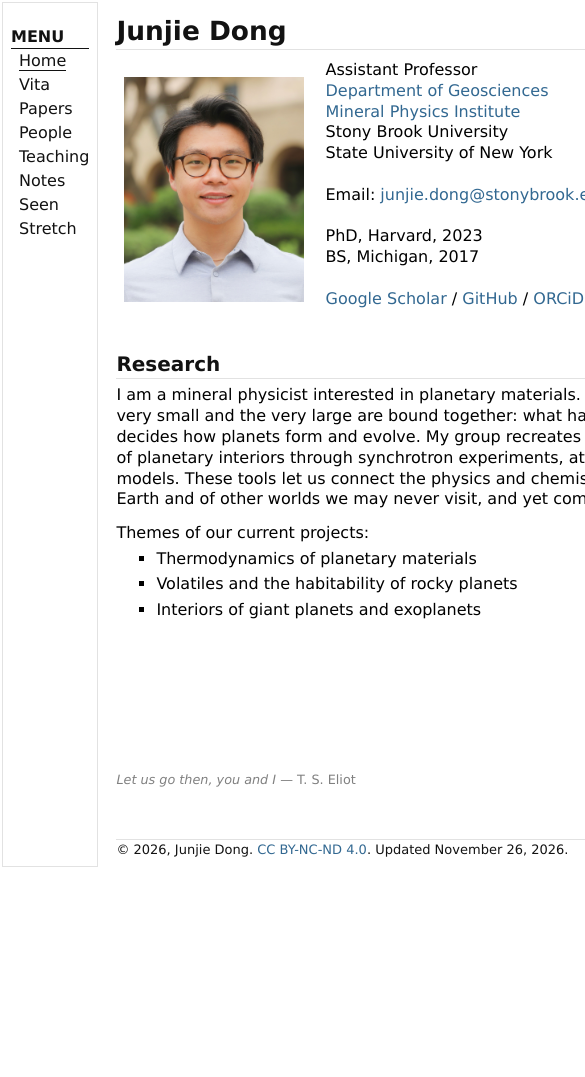
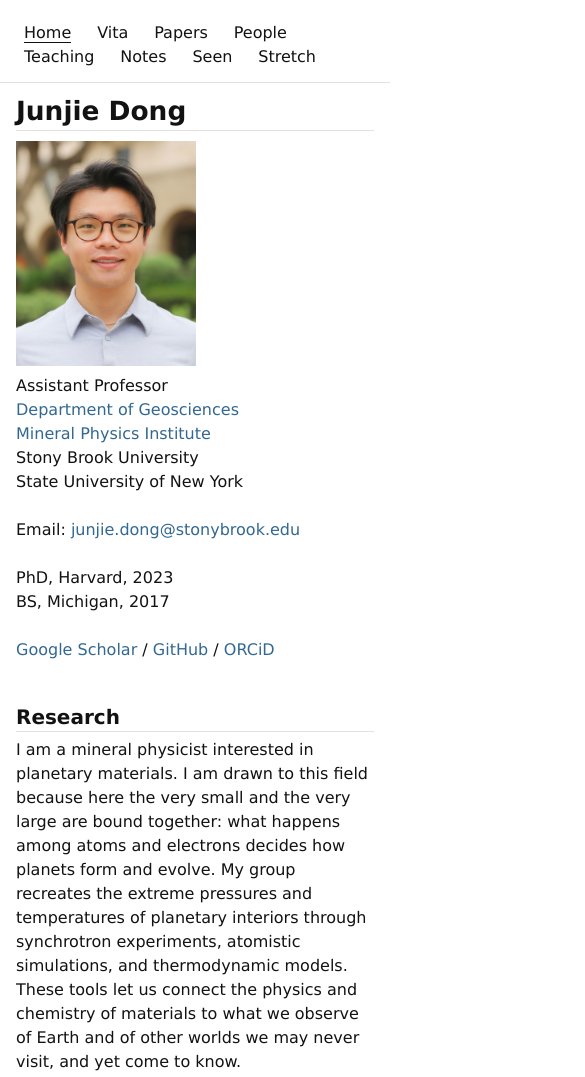
Before and after one commit to dong2j/dong2j.github.io, a plain HTML site: page index.html in a window 390 px wide. Shown: the top 1077 px of the page, 585 px wide, since content can reach past the window. Before the commit the page ends 877 px from the top, so only its background shows below. Drawn offline with Linux system fonts and the light colour scheme.

Commit message:
minor style changes

```diff
--- /dev/null
+++ b/archived/jemdoc20261126.css
@@ -0,0 +1,400 @@
+@import url('https://fonts.googleapis.com/css2?family=Libre+Franklin:wght@400;500;600;700&display=swap');
+
+/* jemdoc CSS — NYTimes color palette (4 colors)
+   #ffffff  white     — all backgrounds
+   #e2e2e2  gray      — hairlines, borders
+   #121212  ink       — text, headings, strong rules
+   #326891  NYT blue  — links
+*/
+
+table#tlayout {
+	border: none;
+	border-collapse: separate;
+	background: #ffffff;
+}
+
+body {
+    background: #ffffff;
+    font-family: "Geneva", "Libre Franklin", "Helvetica Neue", Arial, sans-serif;
+    padding-bottom: 8px;
+    margin: 0;
+}
+
+#layout-menu {
+	background: #ffffff;
+	border: 1px solid #e2e2e2;
+	padding-top: 0.5em;
+	padding-left: 8px;
+	padding-right: 8px;
+	font-size: 1.0em;
+	width: auto;
+	white-space: nowrap;
+	text-align: left;
+	vertical-align: top;
+}
+
+#layout-menu td {
+	background: #ffffff;
+	vertical-align: top;
+}
+
+#layout-content {
+	padding-top: 1.3em;
+	padding-left: 1.0em;
+	padding-right: 1.0em;
+	border: none;
+	background: #ffffff;
+	text-align: left;
+	vertical-align: top;
+	min-width: 800px;
+	width: 800px;
+}
+
+#layout-menu a {
+	line-height: 1.5em;
+	margin-left: 0.5em;
+}
+
+tt {
+	background: #ffffff;
+}
+
+pre, tt {
+	font-size: 90%;
+	font-family: monaco, monospace;
+}
+
+a, a > tt {
+	color: #326891;
+	text-decoration: none;
+}
+
+a:hover {
+	border-bottom: 1px #326891 dotted;
+}
+
+#layout-menu a.current:link, #layout-menu a.current:visited {
+	color: #121212;
+	border-bottom: 1px #121212 solid;
+}
+#layout-menu a:link, #layout-menu a:visited, #layout-menu a:hover {
+	color: #121212;
+	text-decoration: none;
+}
+#layout-menu a:hover {
+	text-decoration: none;
+}
+
+div.menu-category {
+	border-bottom: 1px solid #121212;
+	margin-top: 0.8em;
+	padding-top: 0.2em;
+	padding-bottom: 0.1em;
+	font-weight: bold;
+	color: #121212;
+}
+
+div.menu-item {
+	padding-left: 16px;
+	text-indent: -16px;
+}
+
+div#toptitle {
+	padding-bottom: 0.2em;
+	margin-bottom: 1.5em;
+	border-bottom: 3px double #121212;
+}
+
+/* Reduce space if we begin the page with a title. */
+div#toptitle + h2, div#toptitle + h3 {
+	margin-top: -0.7em;
+}
+
+div#subtitle {
+	margin-top: 0.0em;
+	margin-bottom: 0.0em;
+	padding-top: 0em;
+	padding-bottom: 0.1em;
+}
+
+em {
+	font-style: italic;
+}
+
+strong {
+	font-weight: bold;
+}
+
+
+h1, h2, h3 {
+	color: #121212;
+	margin-top: 0.7em;
+	margin-bottom: 0.3em;
+	padding-bottom: 0.2em;
+	line-height: 1.0;
+	padding-top: 0.5em;
+	border-bottom: 1px solid #e2e2e2;
+}
+
+h1 {
+	font-size: 165%;
+}
+
+h2 {
+	padding-top: 0.8em;
+	font-size: 125%;
+}
+
+h2 + h3 {
+	padding-top: 0.2em;
+}
+
+h3 {
+	font-size: 110%;
+	border-bottom: none;
+	color: #121212;
+}
+
+p {
+	margin-top: 0.0em;
+	margin-bottom: 0.8em;
+	padding: 0;
+	line-height: 1.3;
+}
+
+pre {
+	padding: 0;
+	margin: 0;
+}
+
+div#footer {
+	font-size: small;
+	border-top: 1px solid #e2e2e2;
+	padding-top: 0.1em;
+	margin-top: 4.0em;
+	color: #121212;
+}
+
+div#footer a {
+	color: #326891; /* footer links in the site's link blue */
+}
+
+div#footer-text {
+	float: left;
+	padding-bottom: 8px;
+}
+
+ul, ol, dl {
+	margin-top: 0.2em;
+	padding-top: 0;
+	margin-bottom: 0.8em;
+}
+
+dt {
+	margin-top: 0.5em;
+	margin-bottom: 0;
+}
+
+dl {
+	margin-left: 20px;
+}
+
+dd {
+	color: #121212;
+}
+
+dd > *:first-child {
+	margin-top: 0;
+}
+
+ul {
+	list-style-position: outside;
+	list-style-type: square;
+}
+
+p + ul, p + ol {
+	margin-top: -0.5em;
+}
+
+li ul, li ol {
+	margin-top: -0.3em;
+}
+
+ol {
+	list-style-position: outside;
+	list-style-type: decimal;
+}
+
+li p, dd p {
+	margin-bottom: 0.3em;
+}
+
+ol {
+	list-style: none;
+	counter-reset: item;
+	padding-left: 2em;
+}
+
+ol li {
+	counter-increment: item;
+	position: relative;
+}
+
+ol li::before {
+	content: counter(item) ".";
+	position: absolute;
+	left: -2em;
+	color: #121212;
+	font-weight: bold;
+}
+
+
+ol ol {
+	list-style-type: lower-alpha;
+}
+
+ol ol ol {
+	list-style-type: lower-roman;
+}
+
+p + div.codeblock {
+	margin-top: -0.6em;
+}
+
+div.codeblock, div.infoblock {
+	margin-right: 0%;
+	margin-top: 1.2em;
+	margin-bottom: 1.3em;
+}
+
+div.blocktitle {
+	font-weight: bold;
+	color: #121212;
+	margin-top: 1.2em;
+	margin-bottom: 0.1em;
+}
+
+div.blockcontent {
+	border: 1px solid #e2e2e2;
+	padding: 0.3em 0.5em;
+}
+
+div.infoblock > div.blockcontent {
+	background: #ffffff;
+}
+
+div.blockcontent p + ul, div.blockcontent p + ol {
+	margin-top: 0.4em;
+}
+
+div.infoblock p {
+	margin-bottom: 0em;
+}
+
+div.infoblock li p, div.infoblock dd p {
+	margin-bottom: 0.5em;
+}
+
+div.infoblock p + p {
+	margin-top: 0.8em;
+}
+
+div.codeblock > div.blockcontent {
+	background: #ffffff;
+}
+
+span.pycommand {
+	color: #2c3a00;
+}
+
+span.statement {
+	color: #3a5c00;
+}
+span.builtin {
+	color: #2c3a5c;
+}
+span.special {
+	color: #7a3a00;
+}
+span.operator {
+	color: #5c3a00;
+}
+span.error {
+	color: #7a2020;
+}
+span.comment, span.comment > *, span.string, span.string > * {
+	color: #888888;
+}
+
+@media print {
+	#layout-menu {
+		display: none;
+	}
+
+}
+
+#fwtitle {
+	margin: 2px;
+}
+
+#fwtitle #toptitle {
+	padding-left: 0.5em;
+	margin-bottom: 0.5em;
+}
+
+#layout-content h1:first-child, #layout-content h2:first-child, #layout-content h3:first-child {
+	margin-top: -0.7em;
+}
+
+div#toptitle h1, #layout-content div#toptitle h1 {
+	margin-bottom: 0.0em;
+	padding-bottom: 0.1em;
+	padding-top: 0;
+	margin-top: 0.5em;
+	border-bottom: none;
+}
+
+img.eq {
+	padding: 0;
+	padding-left: 0.1em;
+	padding-right: 0.1em;
+	margin: 0;
+}
+
+img.eqwl {
+	padding-left: 2em;
+	padding-top: 0.6em;
+	padding-bottom: 0.2em;
+	margin: 0;
+}
+
+table {
+	border: 2px solid #121212;
+	border-collapse: collapse;
+}
+
+td {
+	padding: 2px;
+	padding-left: 0.5em;
+	padding-right: 0.5em;
+	text-align: center;
+	border: 1px solid #e2e2e2;
+}
+
+table + table {
+	margin-top: 1em;
+}
+
+tr.heading {
+	font-weight: bold;
+	border-bottom: 2px solid #121212;
+}
+
+img {
+	border: none;
+}
+
+table.imgtable, table.imgtable td {
+	border: none;
+	text-align: left;
+}
--- a/index.html
+++ b/index.html
@@ -26,7 +26,6 @@
 <table summary="Table for page layout." id="tlayout">
 <tr valign="top">
 <td id="layout-menu">
-<div class="menu-category">MENU</div>
 <div class="menu-item"><a href="index.html" class="current">Home</a></div>
 <div class="menu-item"><a href="vita.html">Vita</a></div>
 <div class="menu-item"><a href="papers.html">Papers</a></div>
--- a/jemdoc.css
+++ b/jemdoc.css
@@ -1,3 +1,7 @@
+/* Hallmark · checked: 2026-11-26 · genre: editorial (inferred: academic homepage)
+ * floor: 0 FAIL · fixed: 8 (4, 6, 26b, 48, 7a, F3, F16, phone width) · structural: 0 printed
+ * surface: absolute · built: the project · redesign: polish · v2.0.0 */
+/* Hallmark · waive 7b · paper token is pure white on purpose · the NYT newsprint palette this site follows is white paper, ink and one blue */
 @import url('https://fonts.googleapis.com/css2?family=Libre+Franklin:wght@400;500;600;700&display=swap');
 
 /* jemdoc CSS — NYTimes color palette (4 colors)
@@ -7,25 +11,46 @@
    #326891  NYT blue  — links
 */
 
+:root {
+	--paper: #ffffff;
+	--rule:  #e2e2e2;
+	--ink:   #121212;
+	--link:  #326891;
+	--muted: #6b6b6b;   /* code comments only (5.3:1 on white) */
+	--select: #dbe6ef;  /* NYT blue, washed: text selection */
+	--sans: "Geneva", "Libre Franklin", "Helvetica Neue", Arial, sans-serif;   /* Geneva on Macs on purpose; Libre Franklin everywhere else */
+	--mono: monaco, Menlo, Consolas, monospace;
+}
+
+html, body {
+	overflow-x: clip;
+}
+
+::selection {
+	background: var(--select);
+}
+
 table#tlayout {
 	border: none;
 	border-collapse: separate;
-	background: #ffffff;
+	background: var(--paper);
 }
 
 body {
-    background: #ffffff;
-    font-family: "Geneva", "Libre Franklin", "Helvetica Neue", Arial, sans-serif;
+    background: var(--paper);
+    font-family: var(--sans);
+    color: var(--ink);
     padding-bottom: 8px;
     margin: 0;
 }
 
 #layout-menu {
-	background: #ffffff;
-	border: 1px solid #e2e2e2;
-	padding-top: 0.5em;
-	padding-left: 8px;
-	padding-right: 8px;
+	background: var(--paper);
+	border: none;
+	border-right: 1px solid var(--rule);
+	padding-top: 1.3em;
+	padding-left: 16px;
+	padding-right: 20px;
 	font-size: 1.0em;
 	width: auto;
 	white-space: nowrap;
@@ -34,7 +59,7 @@ body {
 }
 
 #layout-menu td {
-	background: #ffffff;
+	background: var(--paper);
 	vertical-align: top;
 }
 
@@ -43,10 +68,9 @@ body {
 	padding-left: 1.0em;
 	padding-right: 1.0em;
 	border: none;
-	background: #ffffff;
+	background: var(--paper);
 	text-align: left;
 	vertical-align: top;
-	min-width: 800px;
 	width: 800px;
 }
 
@@ -56,29 +80,29 @@ body {
 }
 
 tt {
-	background: #ffffff;
+	background: var(--paper);
 }
 
 pre, tt {
 	font-size: 90%;
-	font-family: monaco, monospace;
+	font-family: var(--mono);
 }
 
 a, a > tt {
-	color: #326891;
+	color: var(--link);
 	text-decoration: none;
 }
 
 a:hover {
-	border-bottom: 1px #326891 dotted;
+	border-bottom: 1px var(--link) dotted;
 }
 
 #layout-menu a.current:link, #layout-menu a.current:visited {
-	color: #121212;
-	border-bottom: 1px #121212 solid;
+	color: var(--ink);
+	border-bottom: 1px var(--ink) solid;
 }
 #layout-menu a:link, #layout-menu a:visited, #layout-menu a:hover {
-	color: #121212;
+	color: var(--ink);
 	text-decoration: none;
 }
 #layout-menu a:hover {
@@ -86,12 +110,12 @@ a:hover {
 }
 
 div.menu-category {
-	border-bottom: 1px solid #121212;
+	border-bottom: 1px solid var(--ink);
 	margin-top: 0.8em;
 	padding-top: 0.2em;
 	padding-bottom: 0.1em;
 	font-weight: bold;
-	color: #121212;
+	color: var(--ink);
 }
 
 div.menu-item {
@@ -102,7 +126,7 @@ div.menu-item {
 div#toptitle {
 	padding-bottom: 0.2em;
 	margin-bottom: 1.5em;
-	border-bottom: 3px double #121212;
+	border-bottom: 3px double var(--ink);
 }
 
 /* Reduce space if we begin the page with a title. */
@@ -127,13 +151,14 @@ strong {
 
 
 h1, h2, h3 {
-	color: #121212;
+	color: var(--ink);
 	margin-top: 0.7em;
 	margin-bottom: 0.3em;
 	padding-bottom: 0.2em;
 	line-height: 1.0;
 	padding-top: 0.5em;
-	border-bottom: 1px solid #e2e2e2;
+	border-bottom: 1px solid var(--rule);
+	text-wrap: balance;
 }
 
 h1 {
@@ -152,14 +177,14 @@ h2 + h3 {
 h3 {
 	font-size: 110%;
 	border-bottom: none;
-	color: #121212;
+	color: var(--ink);
 }
 
 p {
 	margin-top: 0.0em;
 	margin-bottom: 0.8em;
 	padding: 0;
-	line-height: 1.3;
+	line-height: 1.5;
 }
 
 pre {
@@ -169,14 +194,14 @@ pre {
 
 div#footer {
 	font-size: small;
-	border-top: 1px solid #e2e2e2;
+	border-top: 1px solid var(--rule);
 	padding-top: 0.1em;
 	margin-top: 4.0em;
-	color: #121212;
+	color: var(--ink);
 }
 
 div#footer a {
-	color: #326891; /* footer links in the site's link blue */
+	color: var(--link); /* footer links in the site's link blue */
 }
 
 div#footer-text {
@@ -200,7 +225,7 @@ dl {
 }
 
 dd {
-	color: #121212;
+	color: var(--ink);
 }
 
 dd > *:first-child {
@@ -244,7 +269,7 @@ ol li::before {
 	content: counter(item) ".";
 	position: absolute;
 	left: -2em;
-	color: #121212;
+	color: var(--ink);
 	font-weight: bold;
 }
 
@@ -269,18 +294,18 @@ div.codeblock, div.infoblock {
 
 div.blocktitle {
 	font-weight: bold;
-	color: #121212;
+	color: var(--ink);
 	margin-top: 1.2em;
 	margin-bottom: 0.1em;
 }
 
 div.blockcontent {
-	border: 1px solid #e2e2e2;
+	border: 1px solid var(--rule);
 	padding: 0.3em 0.5em;
 }
 
 div.infoblock > div.blockcontent {
-	background: #ffffff;
+	background: var(--paper);
 }
 
 div.blockcontent p + ul, div.blockcontent p + ol {
@@ -300,30 +325,21 @@ div.infoblock p + p {
 }
 
 div.codeblock > div.blockcontent {
-	background: #ffffff;
+	background: var(--paper);
 }
 
-span.pycommand {
-	color: #2c3a00;
+span.pycommand, span.statement {
+	color: var(--ink);
+	font-weight: bold;
 }
-
-span.statement {
-	color: #3a5c00;
-}
-span.builtin {
-	color: #2c3a5c;
-}
-span.special {
-	color: #7a3a00;
-}
-span.operator {
-	color: #5c3a00;
+span.builtin, span.special, span.operator {
+	color: var(--ink);
 }
 span.error {
-	color: #7a2020;
+	color: var(--link);
 }
 span.comment, span.comment > *, span.string, span.string > * {
-	color: #888888;
+	color: var(--muted);
 }
 
 @media print {
@@ -369,7 +385,7 @@ img.eqwl {
 }
 
 table {
-	border: 2px solid #121212;
+	border: 2px solid var(--ink);
 	border-collapse: collapse;
 }
 
@@ -378,7 +394,7 @@ td {
 	padding-left: 0.5em;
 	padding-right: 0.5em;
 	text-align: center;
-	border: 1px solid #e2e2e2;
+	border: 1px solid var(--rule);
 }
 
 table + table {
@@ -387,7 +403,7 @@ table + table {
 
 tr.heading {
 	font-weight: bold;
-	border-bottom: 2px solid #121212;
+	border-bottom: 2px solid var(--ink);
 }
 
 img {
@@ -398,3 +414,38 @@ table.imgtable, table.imgtable td {
 	border: none;
 	text-align: left;
 }
+
+/* Pressed links darken to ink */
+a:active {
+	color: var(--ink);
+}
+
+/* Keyboard focus: visible, instant */
+a:focus-visible {
+	outline: 2px solid var(--link);
+	outline-offset: 2px;
+	border-bottom: none;
+}
+
+/* Phones: stack the menu above the content */
+@media (max-width: 720px) {
+	table#tlayout, table#tlayout > tbody, table#tlayout tr,
+	#layout-menu, #layout-content {
+		display: block;
+		width: auto;
+	}
+	#layout-menu {
+		border-right: none;
+		border-bottom: 1px solid var(--rule);
+		white-space: normal;
+		padding-bottom: 0.8em;
+	}
+	div.menu-item {
+		display: inline-block;
+		margin-right: 0.8em;
+	}
+	table.imgtable td {
+		display: block;
+		padding-left: 0;
+	}
+}
```
Also changed, not shown: geo122_sp2027.html (+0 -1 lines), geo604_fa2026.html (+0 -1 lines), notes.html (+0 -1 lines), notes_20261027.html (+0 -1 lines), notes_20261030.html (+0 -1 lines), papers.html (+0 -1 lines), people.html (+0 -1 lines), seen.html (+0 -1 lines), stretch.html (+0 -1 lines), teaching.html (+0 -1 lines), tools.html (+0 -1 lines), topics.html (+0 -1 lines), vita.html (+0 -1 lines), 2 other files.
